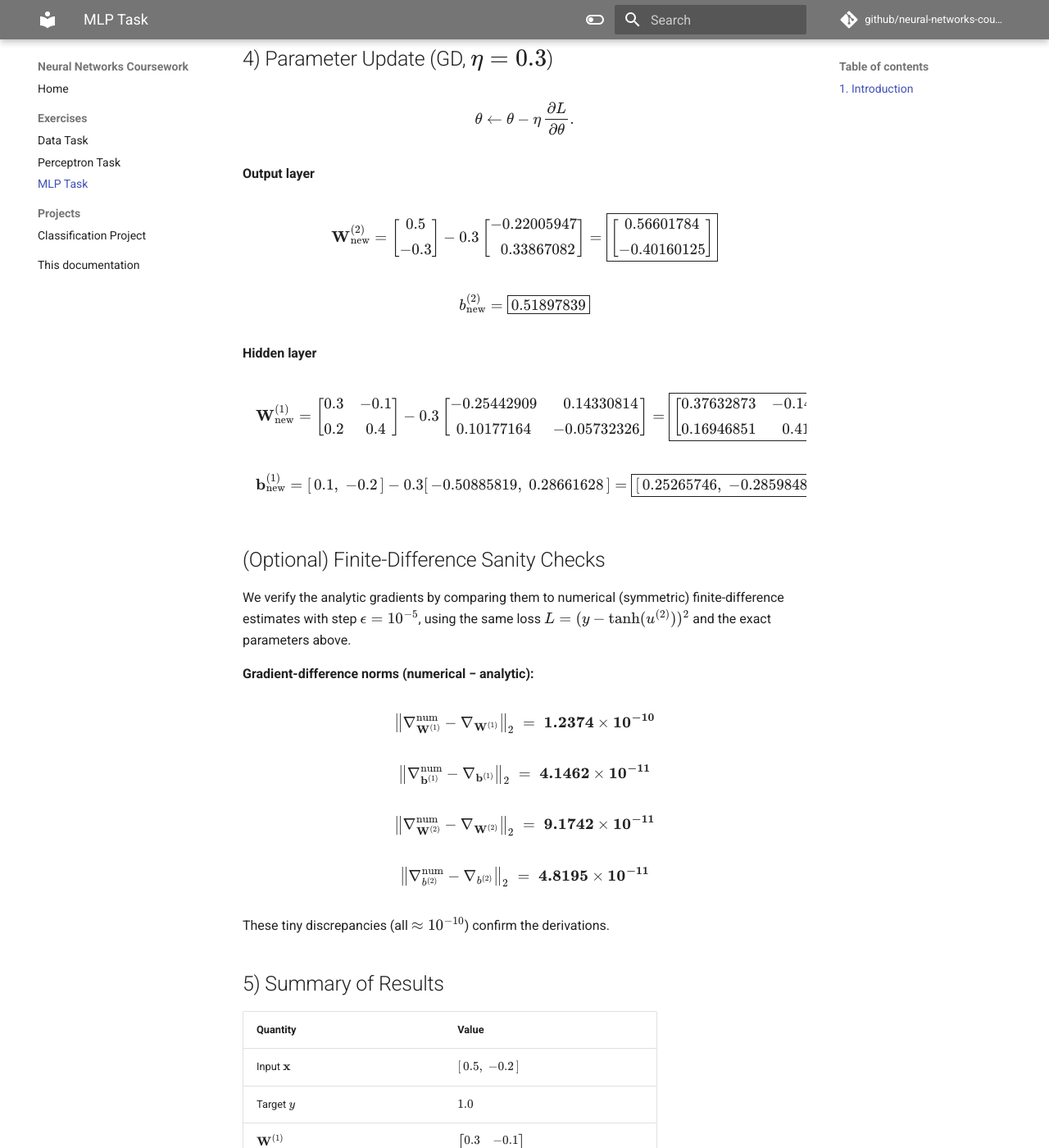
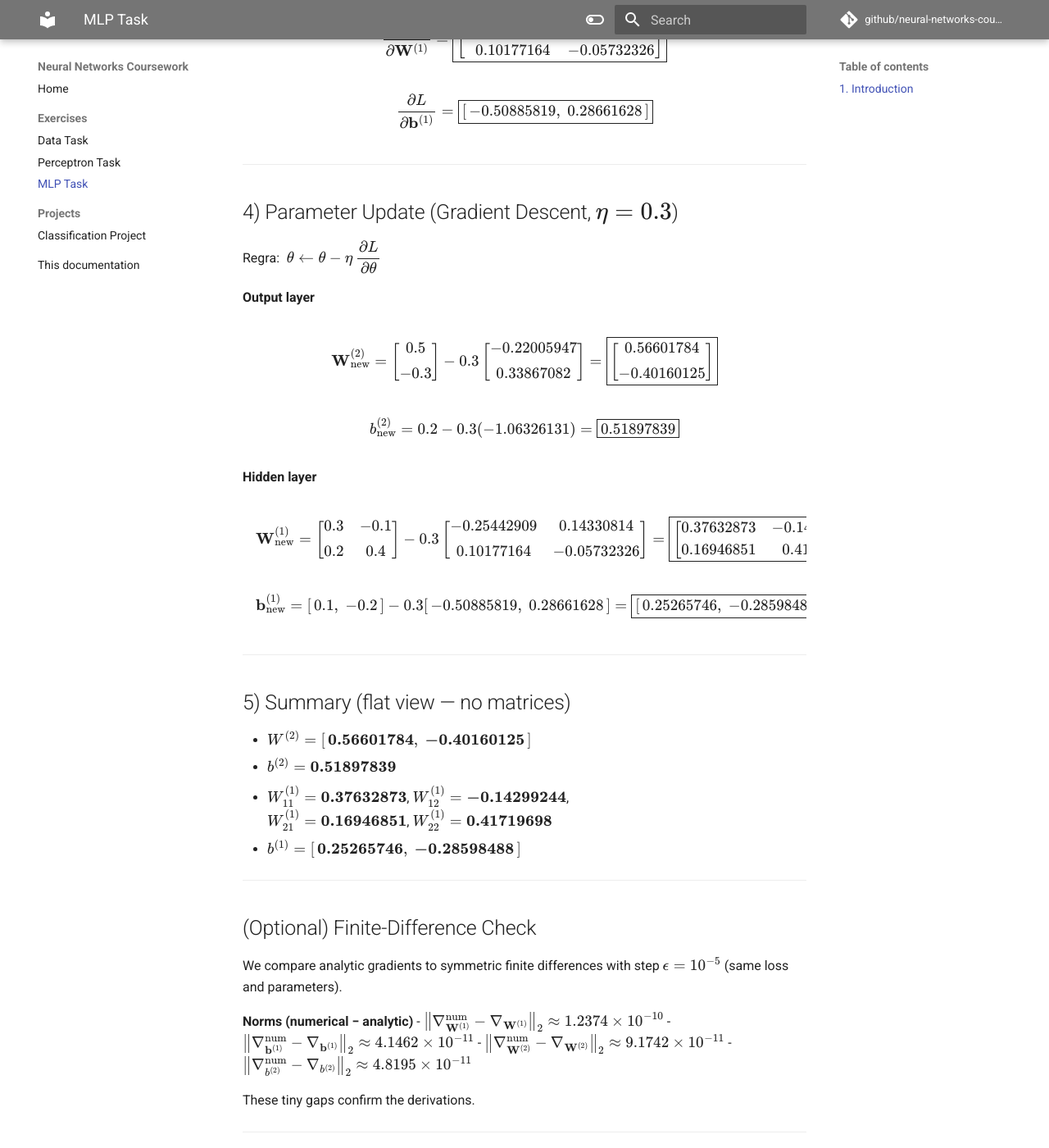
Before and after one commit to LuccaHiratsuca/neural-networks-coursework, an MkDocs documentation site: the page built from docs/exercises/mlp/main.md, in a window 1280 px wide and 1400 px high, scrolled down 3645 px. Shown: the whole window at 82% size. Built offline with MkDocs 1.6.1 and Material for MkDocs 9.7.7, drawn with Linux system fonts in a browser that asks for light colours; comment, search, counter and statistics services are not loaded; some of the changed text lies outside the part shown.

Commit message:
fix: update mlp

```diff
--- a/docs/exercises/mlp/main.md
+++ b/docs/exercises/mlp/main.md
@@ -48,30 +56,30 @@
 
 $$
 \begin{aligned}
-z^{(1)}_1&=0.5(0.3)+(-0.2)(0.2)+0.1=\mathbf{0.210000},\\
-z^{(1)}_2&=0.5(-0.1)+(-0.2)(0.4)+(-0.2)=\mathbf{-0.330000}.
+z^{(1)}_1 &= 0.5(0.3) + (-0.2)(0.2) + 0.1 = \mathbf{0.210000},\\
+z^{(1)}_2 &= 0.5(-0.1) + (-0.2)(0.4) + (-0.2) = \mathbf{-0.330000}.
 \end{aligned}
 $$
 
 $$
-\boxed{\mathbf{z}^{(1)}=[\,0.210000,\;-0.330000\,]}
+\boxed{\mathbf{z}^{(1)} = [\,0.210000,\;-0.330000\,]}
 $$
 
 **Hidden activations**
 
 $$
-\mathbf{h}^{(1)}=\tanh(\mathbf{z}^{(1)})
+\mathbf{h}^{(1)} = \tanh(\mathbf{z}^{(1)})
 $$
 
 $$
-\boxed{\mathbf{h}^{(1)}=[\,0.20696650,\;-0.31852078\,]}
+\boxed{\mathbf{h}^{(1)} = [\,0.20696650,\;-0.31852078\,]}
 $$
 
 **Output pre-activation**
 
 $$
-u^{(2)}=\mathbf{h}^{(1)}\mathbf{W}^{(2)}+b^{(2)}
-= (0.20696650)(0.5)+(-0.31852078)(-0.3)+0.2
+u^{(2)} = \mathbf{h}^{(1)}\mathbf{W}^{(2)} + b^{(2)}
+= (0.20696650)(0.5) + (-0.31852078)(-0.3) + 0.2
 $$
 
 $$
@@ -81,12 +89,14 @@
 **Final output**
 
 $$
-\hat y=\tanh(u^{(2)})
+\hat y = \tanh(u^{(2)})
 $$
 
 $$
-\boxed{\hat y=0.37912681}
+\boxed{\hat y = 0.37912681}
 $$
+
+---
 
 ## 2) Loss Calculation (MSE)
 
@@ -114,112 +126,114 @@
 \frac{\partial L}{\partial u^{(2)}}=\frac{\partial L}{\partial \hat y}\cdot\frac{\partial \hat y}{\partial u^{(2)}}=\boxed{-1.06326131}
 $$
 
-**Output-layer gradients**
+**Gradients for the output layer** $(\mathbf{W}^{(2)}, b^{(2)})$
 
 $$
-\frac{\partial L}{\partial \mathbf{W}^{(2)}}=\mathbf{h}^{(1)\top}\frac{\partial L}{\partial u^{(2)}}
-=\boxed{\begin{bmatrix}-0.22005947\\[2pt]\;\;0.33867082\end{bmatrix}}
+\frac{\partial L}{\partial \mathbf{W}^{(2)}}=\mathbf{h}^{(1)\top}\frac{\partial L}{\partial u^{(2)}} =
+\boxed{\begin{bmatrix} -0.22005947 \\[2pt] 0.33867082 \end{bmatrix}}
 $$
 
 $$
 \frac{\partial L}{\partial b^{(2)}}=\boxed{-1.06326131}
 $$
 
-**Backprop to hidden**
+**Propagate to hidden**
 
 $$
-\frac{\partial L}{\partial \mathbf{h}^{(1)}}=\frac{\partial L}{\partial u^{(2)}}\,\mathbf{W}^{(2)\top}
+\frac{\partial L}{\partial \mathbf{h}^{(1)}} = \frac{\partial L}{\partial u^{(2)}}\,\mathbf{W}^{(2)\top}
 =\boxed{[\, -0.53163065,\; 0.31897839 \,]}
 $$
 
 $$
-\frac{\partial \mathbf{h}^{(1)}}{\partial \mathbf{z}^{(1)}} = 1-\tanh^2(\mathbf{z}^{(1)})
-=\boxed{[\,0.95716487,\;0.89854451\,]}
+\frac{\partial \mathbf{h}^{(1)}}{\partial \mathbf{z}^{(1)}} = 1-\tanh^2(\mathbf{z}^{(1)})=\boxed{[\,0.95716487,\;0.89854451\,]}
 $$
 
 $$
-\frac{\partial L}{\partial \mathbf{z}^{(1)}}=
-\frac{\partial L}{\partial \mathbf{h}^{(1)}}\odot\frac{\partial \mathbf{h}^{(1)}}{\partial \mathbf{z}^{(1)}}
+\frac{\partial L}{\partial \mathbf{z}^{(1)}} =
+\frac{\partial L}{\partial \mathbf{h}^{(1)}} \odot \frac{\partial \mathbf{h}^{(1)}}{\partial \mathbf{z}^{(1)}}
 =\boxed{[\, -0.50885819,\; 0.28661628 \,]}
 $$
 
-**Hidden-layer gradients**
+**Gradients for the hidden layer** $(\mathbf{W}^{(1)}, \mathbf{b}^{(1)})$
 
 $$
-\frac{\partial L}{\partial \mathbf{W}^{(1)}}=
+\frac{\partial L}{\partial \mathbf{W}^{(1)}} =
 \boxed{\begin{bmatrix}
--0.25442909 & \;\;0.14330814\\[2pt]
+-0.25442909 & 0.14330814 \\
 \;\;0.10177164 & -0.05732326
 \end{bmatrix}}
 $$
 
 $$
-\frac{\partial L}{\partial \mathbf{b}^{(1)}}=
+\frac{\partial L}{\partial \mathbf{b}^{(1)}} =
 \boxed{[\, -0.50885819,\; 0.28661628 \,]}
 $$
 
-## 4) Parameter Update (GD, $\eta=0.3$)
+---
 
-$$
-\theta\leftarrow\theta-\eta\,\frac{\partial L}{\partial\theta}.
-$$
+## 4) Parameter Update (Gradient Descent, $\eta=0.3$)
+
+Regra: $\ \theta \leftarrow \theta - \eta\,\dfrac{\partial L}{\partial \theta}$
 
 **Output layer**
 
 $$
 \mathbf{W}^{(2)}_{\text{new}}=
 \begin{bmatrix}0.5\\[2pt]-0.3\end{bmatrix}
--0.3\begin{bmatrix}-0.22005947\\[2pt]\;\;0.33867082\end{bmatrix}
-=\boxed{\begin{bmatrix}0.56601784\\[2pt]-0.40160125\end{bmatrix}}
+- 0.3 \begin{bmatrix}-0.22005947\\[2pt] 0.33867082\end{bmatrix}
+= \boxed{\begin{bmatrix} 0.56601784 \\[2pt] -0.40160125 \end{bmatrix}}
 $$
 
 $$
-b^{(2)}_{\text{new}}=\boxed{0.51897839}
+b^{(2)}_{\text{new}} = 0.2 - 0.3(-1.06326131) = \boxed{0.51897839}
 $$
 
 **Hidden layer**
 
 $$
-\mathbf{W}^{(1)}_{\text{new}}=
-\begin{bmatrix}0.3 & -0.1\\[2pt]0.2 & 0.4\end{bmatrix}
--0.3\begin{bmatrix}-0.25442909 & \;\;0.14330814\\[2pt]0.10177164 & -0.05732326\end{bmatrix}
-=\boxed{\begin{bmatrix}
-0.37632873 & -0.14299244\\[2pt]
+\mathbf{W}^{(1)}_{\text{new}} =
+\begin{bmatrix} 0.3 & -0.1 \\[2pt] 0.2 & 0.4 \end{bmatrix}
+- 0.3
+\begin{bmatrix} -0.25442909 & 0.14330814 \\[2pt] 0.10177164 & -0.05732326 \end{bmatrix}
+= \boxed{\begin{bmatrix}
+0.37632873 & -0.14299244 \\
 0.16946851 & \;\;0.41719698
 \end{bmatrix}}
 $$
 
 $$
-\mathbf{b}^{(1)}_{\text{new}}=
-[\,0.1,\;-0.2\,]-0.3[\, -0.50885819,\; 0.28661628 \,]
-=\boxed{[\,0.25265746,\;-0.28598488\,]}
+\mathbf{b}^{(1)}_{\text{new}} =
+[\,0.1,\;-0.2\,] - 0.3[\, -0.50885819,\; 0.28661628\,]
+= \boxed{[\,0.25265746,\;-0.28598488\,]}
 $$
 
-## (Optional) Finite-Difference Sanity Checks
+---
 
-We verify the analytic gradients by comparing them to numerical (symmetric) finite-difference estimates with step $\epsilon=10^{-5}$, using the same loss $L=(y-\tanh(u^{(2)}))^2$ and the exact parameters above.
+## 5) Summary (flat view — no matrices)
 
-**Gradient-difference norms (numerical − analytic):**
+- $W^{(2)} = [\,\mathbf{0.56601784},\ \mathbf{-0.40160125}\,]$
+- $b^{(2)} = \mathbf{0.51897839}$
+- $W^{(1)}_{11}=\mathbf{0.37632873}$, $W^{(1)}_{12}=\mathbf{-0.14299244}$,
+  $W^{(1)}_{21}=\mathbf{0.16946851}$, $W^{(1)}_{22}=\mathbf{0.41719698}$
+- $b^{(1)} = [\,\mathbf{0.25265746},\ \mathbf{-0.28598488}\,]$
 
-$$
-\big\|\nabla_{\mathbf W^{(1)}}^{\text{num}}-\nabla_{\mathbf W^{(1)}}\big\|_2 \;=\; \mathbf{1.2374\times10^{-10}}
-$$
+---
 
-$$
-\big\|\nabla_{\mathbf b^{(1)}}^{\text{num}}-\nabla_{\mathbf b^{(1)}}\big\|_2 \;=\; \mathbf{4.1462\times10^{-11}}
-$$
+## (Optional) Finite-Difference Check
 
-$$
-\big\|\nabla_{\mathbf W^{(2)}}^{\text{num}}-\nabla_{\mathbf W^{(2)}}\big\|_2 \;=\; \mathbf{9.1742\times10^{-11}}
-$$
+We compare analytic gradients to symmetric finite differences with step $\epsilon=10^{-5}$ (same loss and parameters).
 
-$$
-\big\|\nabla_{b^{(2)}}^{\text{num}}-\nabla_{b^{(2)}}\big\|_2 \;=\; \mathbf{4.8195\times10^{-11}}
-$$
+**Norms (numerical − analytic)**
+- $\big\|\nabla_{\mathbf W^{(1)}}^{\text{num}}-\nabla_{\mathbf W^{(1)}}\big\|_2 \approx 1.2374\times10^{-10}$
+- $\big\|\nabla_{\mathbf b^{(1)}}^{\text{num}}-\nabla_{\mathbf b^{(1)}}\big\|_2 \approx 4.1462\times10^{-11}$
+- $\big\|\nabla_{\mathbf W^{(2)}}^{\text{num}}-\nabla_{\mathbf W^{(2)}}\big\|_2 \approx 9.1742\times10^{-11}$
+- $\big\|\nabla_{b^{(2)}}^{\text{num}}-\nabla_{b^{(2)}}\big\|_2 \approx 4.8195\times10^{-11}$
 
-These tiny discrepancies (all $\approx 10^{-10}$) confirm the derivations.
+These tiny gaps confirm the derivations.
 
-## 5) Summary of Results
+---
+
+## 5) Summary of all Results
 
 | Quantity | Value |
 |---|---|
```
Also changed, not shown: other parts of docs/exercises/mlp/main.md (+16 -6 lines).
